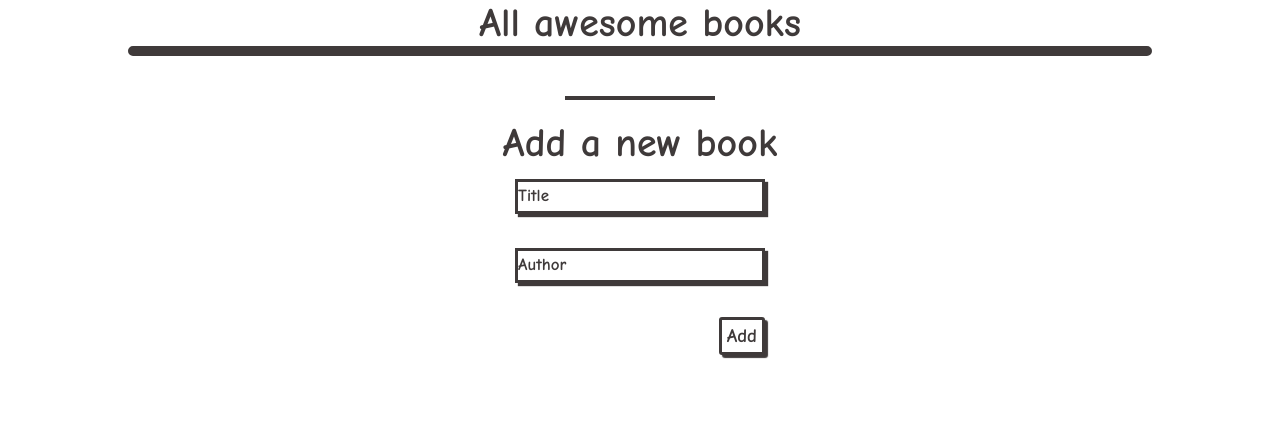
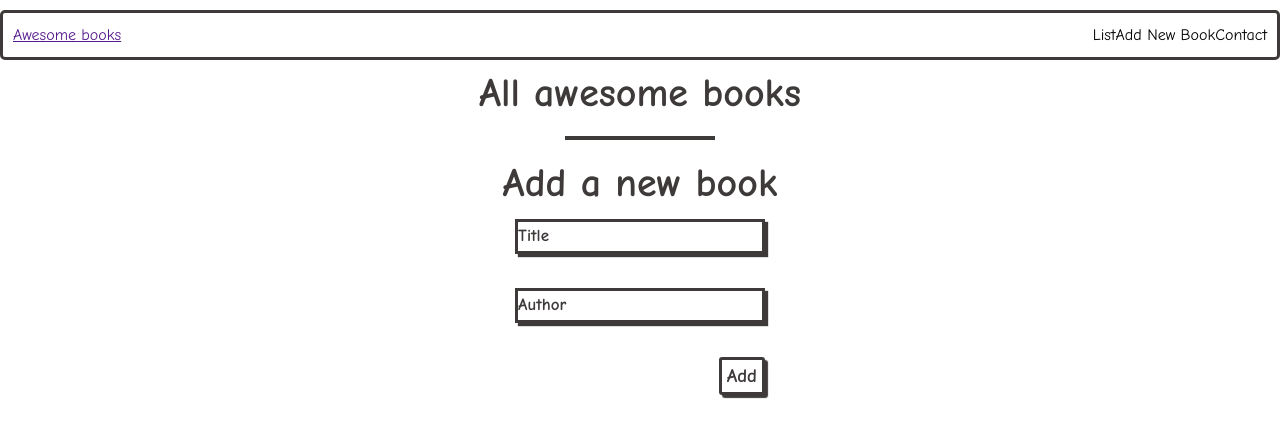
Before and after one commit to Kirabo19/Booklist-App, a website: page index.html in a window 1280 px wide. Drawn offline with Linux system fonts and the light colour scheme.

Commit message:
Changes to index.html file

```diff
--- a/css/style.css
+++ b/css/style.css
@@ -40,7 +40,7 @@ hr {
   border: 2px #3f3a3a solid;
 }
 
-ul {
+/* ul {
   border: 5px #3f3a3a solid;
   border-radius: 5px;
   width: 80vw;
@@ -62,7 +62,7 @@ li {
 
 li:nth-child(2n+1) {
   background-color: rgb(211, 210, 210);
-}
+} */
 
 input {
   width: 250px;
@@ -95,3 +95,19 @@ h1 {
   text-align: center;
   color: #3f3a3a;
 }
+
+.book-app {
+  flex-direction: row;
+  justify-content: space-between;
+  align-items: center;
+  width: 100vw;
+  height: 50px;
+  margin: 10px auto;
+  padding: 10px;
+  border-radius: 5px;
+  border: 3px #3f3a3a solid;
+}
+
+li {
+  list-style: none;
+}
--- a/index.html
+++ b/index.html
@@ -11,11 +11,20 @@
 </head>
 
 <body>
-    <div class="list-display flex">
-        <h1>All awesome books</h1>
-        <ul id="bookList"></ul>
-    </div>
-
+    <header  class="book-app flex">
+        <a href="">Awesome books</a>
+        <nav>
+            <ul class="flex">
+                <li>List</li>
+                <li>Add New Book</li>
+                <li>Contact</li>
+            </ul>
+        </nav>
+   </header>
+   <div class="list-display flex">
+    <h1>All awesome books</h1>
+    <ul id="bookList"></ul>
+   </div>
     <div class="hr-display flex">
         <hr>
     </div>
```
